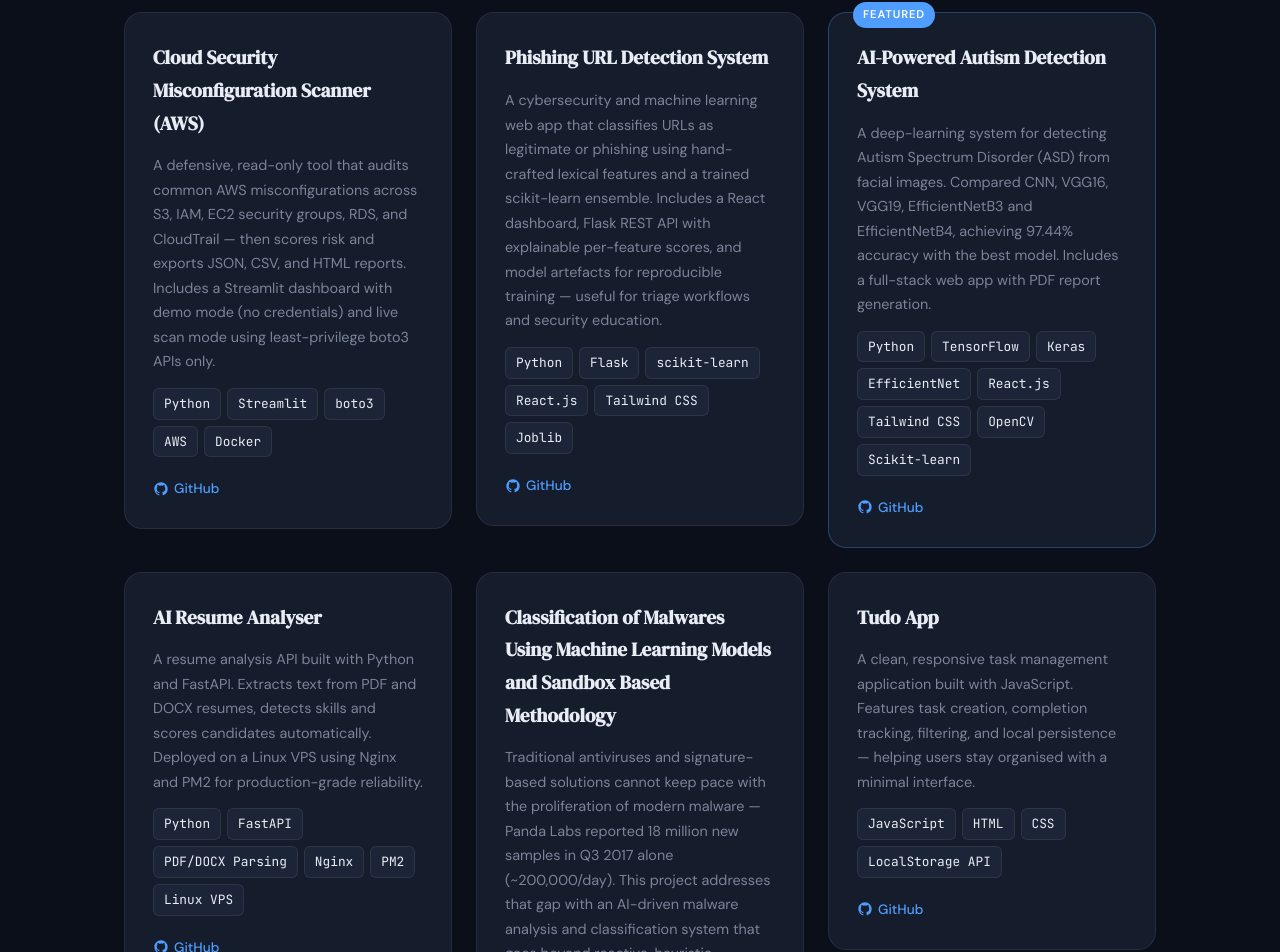
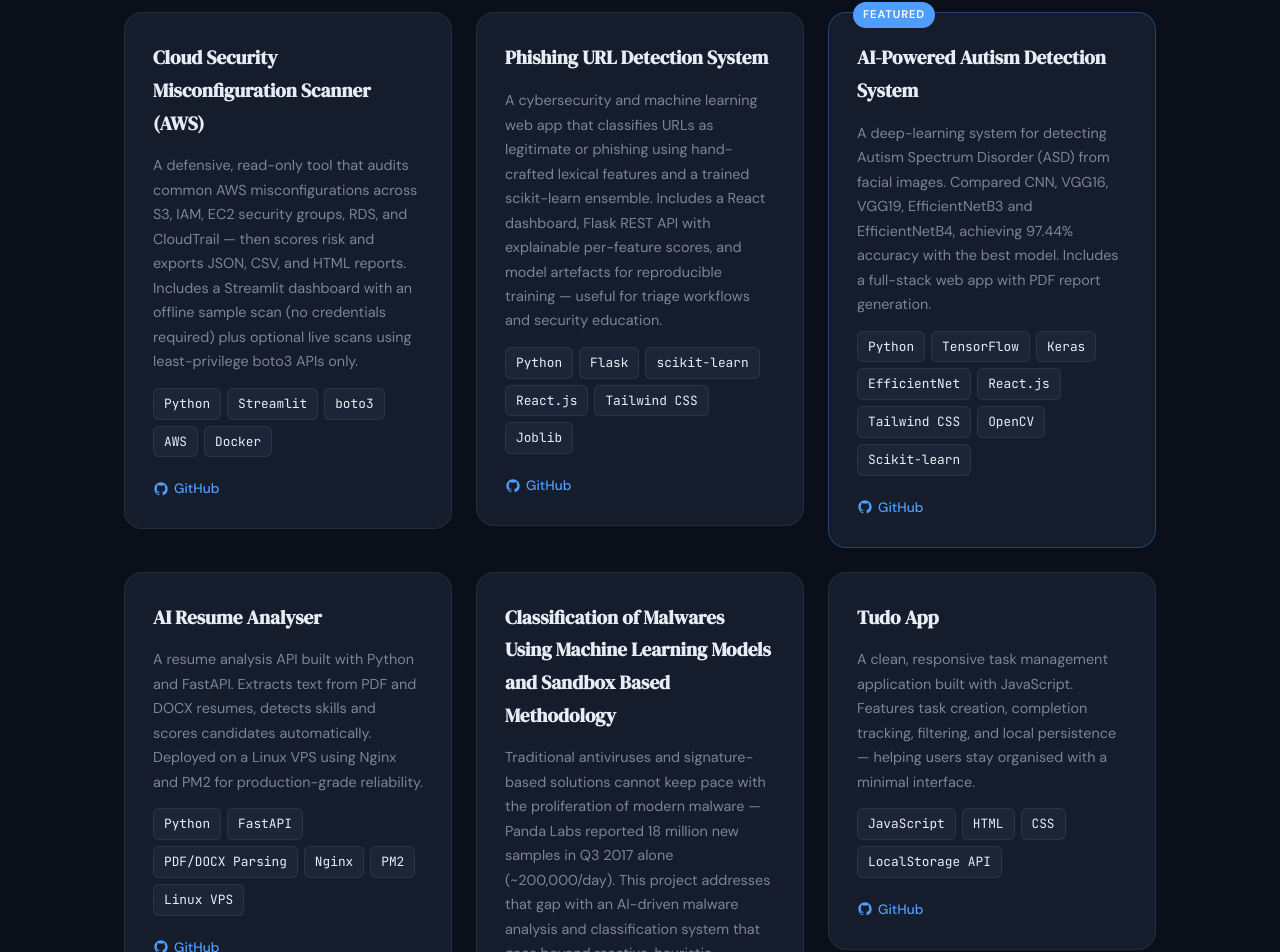
Before and after one commit to Sahamamjad/sahamamjad.github.io, a React (Vite) app: page / in a window 1280 px wide. Shown: the part 2748-3700 px from the top of the page. Built offline with nearby package versions, Linux system fonts and the light colour scheme.

Commit message:
Reword cloud scanner copy (remove demo wording)

```diff
--- a/src/App.jsx
+++ b/src/App.jsx
@@ -16,7 +16,7 @@ const PROJECTS = [
   {
     title: "Cloud Security Misconfiguration Scanner (AWS)",
     description:
-      "A defensive, read-only tool that audits common AWS misconfigurations across S3, IAM, EC2 security groups, RDS, and CloudTrail — then scores risk and exports JSON, CSV, and HTML reports. Includes a Streamlit dashboard with demo mode (no credentials) and live scan mode using least-privilege boto3 APIs only.",
+      "A defensive, read-only tool that audits common AWS misconfigurations across S3, IAM, EC2 security groups, RDS, and CloudTrail — then scores risk and exports JSON, CSV, and HTML reports. Includes a Streamlit dashboard with an offline sample scan (no credentials required) plus optional live scans using least-privilege boto3 APIs only.",
     tech: ["Python", "Streamlit", "boto3", "AWS", "Docker"],
     github: "https://github.com/sahamamjad/cloud-misconfiguration-scanner",
     highlight: false,
```
